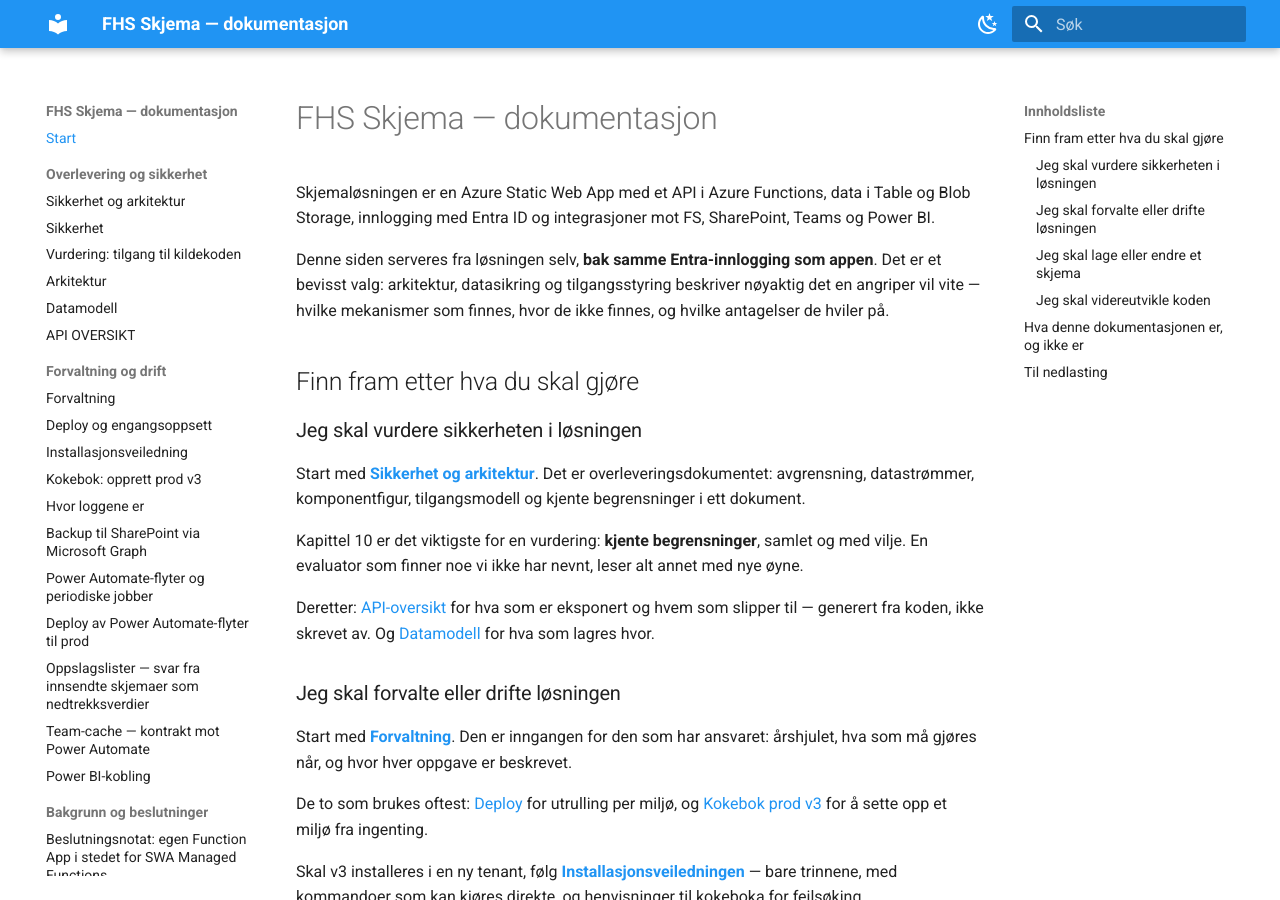
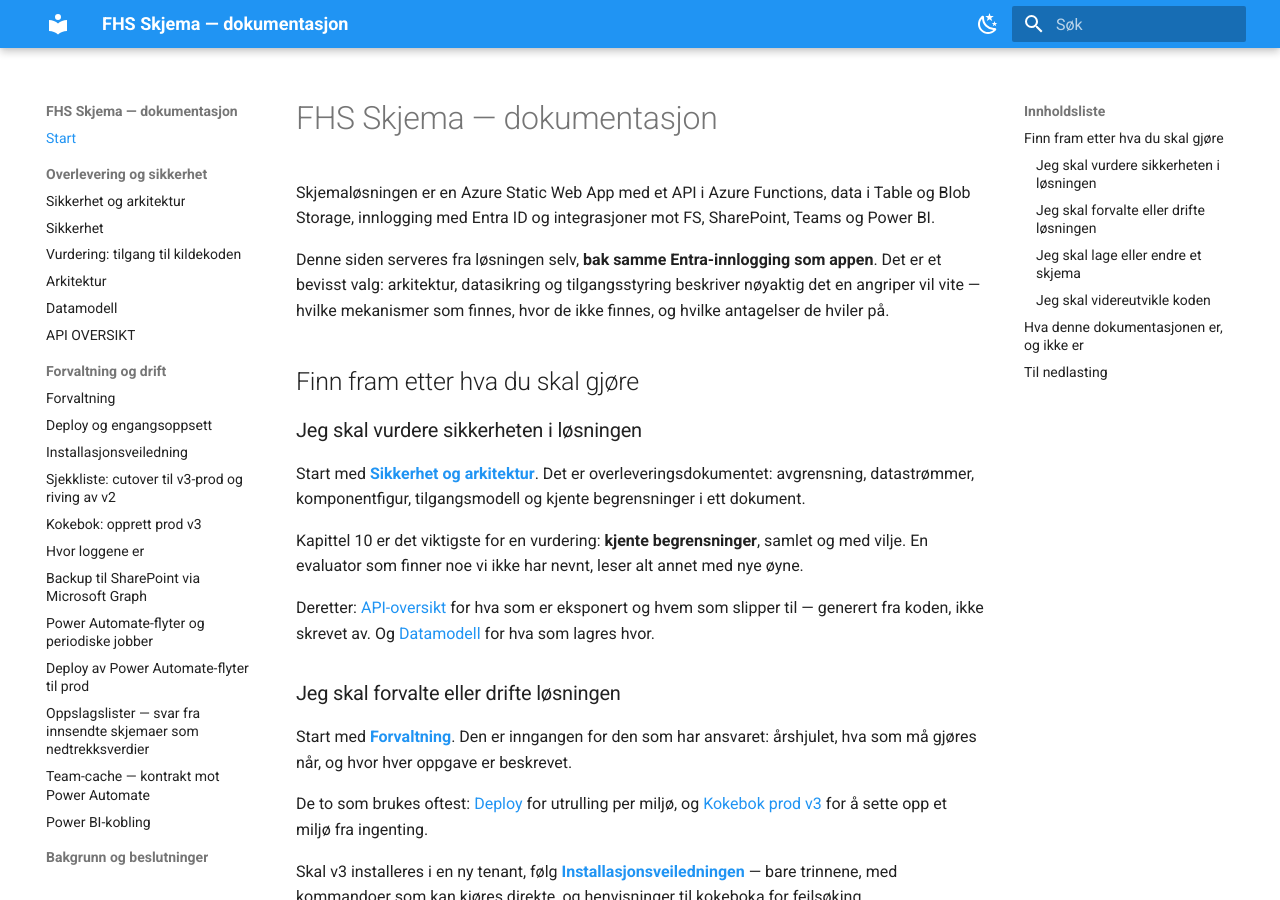
Before and after one commit to jachrist/skjema-swa, an MkDocs documentation site: the page built from docs/index.md, in a window 1280 px wide and 900 px high. Built offline with MkDocs 1.6.1 and Material for MkDocs 9.7.7, drawn with Linux system fonts in a browser that asks for light colours; part of the change alters nothing that is shown.

Commit message:
Sjekkliste for cutover til v3-prod og riving av v2 i begge tenantene
Samler kapittel 10, 11 og 13 i kokeboka til én rekkefølge, med en test
(kommando og forventet svar) til hvert punkt: før pausen, beslutninger,
pausen, neste morgen, riving av v2-prod, riving av pilot, sikkerhet som
kan strammes inn når v2 er borte (nøkkelrotasjon, delt nøkkel av,
klienthemmeligheter, sig=-adresser), og opprydding i GitHub og repoet.

Advarer særskilt mot å slette v2 sin datakonto — den er v3-prods etter
ompekingen — og mot az group delete i den delte ressursgruppa.

Co-Authored-By: Claude Opus 5.5 <noreply@anthropic.com>
Claude-Session: https://claude.ai/code/session_015ayNVTGuem7WF3WCorEerp

````diff
--- /dev/null
+++ b/docs/SJEKKLISTE-CUTOVER-OG-RIVING.md
@@ -0,0 +1,369 @@
+# Sjekkliste: cutover til v3-prod og riving av v2
+
+Alt som skal være gjort før v3-prod er eneste prod, og før v2 er borte i
+begge tenantene — med en **test til hvert punkt**. En test er en kommando
+med et forventet svar. Stemmer svaret, er punktet ferdig; stemmer det ikke,
+er det ikke det, uansett hva hukommelsen sier.
+
+Bakgrunn og feilsøking står i `docs/KOKEBOK-PROD-V3.md`: kapittel 10
+(cutover), «Gentle-dune etter cutover», og ryddelista i kapittel 13.
+
+| Del | Tenant | Hva |
+|---|---|---|
+| A | prod | Det som skal være gjort FØR pausen |
+| B | prod | Beslutninger som må tas før riving |
+| C | prod | Cutover — pausen |
+| D | prod | Neste morgen |
+| E | prod | Riving av v2-prod |
+| F | dev | Riving av pilot (v2-dev) |
+| G | begge | Sikkerhet som først kan strammes inn når v2 er borte |
+| H | GitHub og repo | Opprydding |
+
+**Rekkefølgen er ikke valgfri.** E og F river ressurser. Det som rives, kan
+ikke testes etterpå — og tilbakeveien i kokeboka forutsetter at v2 står.
+
+> **Datakontoen til v2-prod skal IKKE slettes.** Etter ompekingen (form A) er
+> den v3-prods datakonto. Den ligger i samme ressursgruppe som v2-SWA-en, og
+> den har v2 i navnet. Det er derfor den står her.
+>
+> **Aldri `az group delete`.** Ressursgruppa `fhs-prod-rg-01` deles av v2,
+> v3, Key Vault og datakontoen (kokeboka 0.3). Slett ressurs for ressurs.
+
+---
+
+## Startblokk — prod-tenanten
+
+Kjøres ved hver oppstart av Cloud Shell, som i installasjonsveiledningen. Alt
+under leser herfra. v2-ressursene slås opp fra vertsnavnet og fra v3 sine app
+settings, så ingen navn skal skrives inn for hånd.
+
+```powershell
+$GHREPO  = 'jachrist/skjema-swa'
+$RG      = 'fhs-prod-rg-01'
+$FA      = 'fa-skjema-3-prod'
+$SWA     = 'swa-skjema-3-prod'
+$MI      = 'mi-skjema-3-prod'
+$KV      = 'fhs-kv-01'
+$V3BLANK = 'stskjema3prod'
+$V2VERT  = 'gentle-dune-00a313603.7.azurestaticapps.net'
+$OFFENTLIG = 'https://www.fskjema.no'
+
+$v2 = az staticwebapp list --query "[?defaultHostname=='$V2VERT'] | [0].{navn:name, rg:resourceGroup}" -o json | ConvertFrom-Json
+$V2SWA = $v2.navn
+$V2RG  = $v2.rg
+$DATA  = az functionapp config appsettings list --name $FA --resource-group $RG --query "[?name=='STORAGE_ACCOUNT_NAME'].value | [0]" -o tsv
+$V3VERT = az staticwebapp show --name $SWA --resource-group $RG --query defaultHostname -o tsv
+$PRINCIPAL = az identity show --name $MI --resource-group $RG --query principalId -o tsv
+$KV_ID = az keyvault show --name $KV --query id -o tsv
+[pscustomobject]@{ V2SWA = $V2SWA; V2RG = $V2RG; Datakonto = $DATA; V3Vert = $V3VERT; Identitet = $PRINCIPAL } | Format-List
+```
+
+`V2SWA` er tom når v2-prod er revet. `Datakonto` skal være v2 sin konto, ikke
+`stskjema3prod` — se A3.
+
+---
+
+## A. Før pausen
+
+Mye av dette ble gjort i uka før. Testene sier hva som faktisk står.
+
+| ☐ | Punkt | Test | Forventet |
+|---|---|---|---|
+| ☐ | A1. v3-prod kjører siste `main` | `Invoke-RestMethod "https://$V3VERT/api/ping"` → `bygg.commit` | Lik `git ls-remote https://github.com/$GHREPO main` |
+| ☐ | A2. Frontend og API fra samme commit | Se under | Samme SHA i begge |
+| ☐ | A3. v3 leser v2 sin datakonto | `$DATA` fra startblokka | v2 sin konto, ikke `stskjema3prod` |
+| ☐ | A4. Identiteten har de tre rollene på den | Se under | Tre linjer |
+| ☐ | A5. Ingen tilkoblingsstreng på v3 | Se under | Tomt |
+| ☐ | A6. Timerne er på | Se under | Tomt — ingen `AzureWebJobs.…Disabled` |
+| ☐ | A7. Cron mot v2-prod er stoppet | `gh variable list --repo $GHREPO` | `SWA_URL_PROD` står **ikke** i lista |
+| ☐ | A8. `HASH_SALT`, `OTP_HMAC_KEY`, `FLOW_CALLBACK_KEY` er like | **Administrasjon → ⚙️ System** i begge appene | Likt avtrykk på alle tre (kokeboka 7b) |
+| ☐ | A9. Nøkkelkalenderen har `prod`-rader | **Administrasjon → 🗓 Nøkkelkalender** på v3-prod | Raderne for v3 sine nøkler, med utløpsdato |
+| ☐ | A10. Flytene som forgrener på `miljø` tåler `"prod"` | Gå gjennom flytene | Ingen tester `== "production"` alene (kokeboka 10, «Miljønavnet skifter») |
+| ☐ | A11. TTL på `www` er 5 minutter | `nslookup -debug www.fskjema.no 8.8.8.8` | `ttl = 300` eller lavere |
+| ☐ | A12. Beslutningene i B er tatt | — | — |
+
+A2, A4, A5 og A6:
+
+```powershell
+$api = (Invoke-RestMethod "https://$V3VERT/api/ping").bygg.commit
+$fe = [regex]::Match((Invoke-WebRequest "https://$V3VERT/js/config.js" -UseBasicParsing).Content, '"commit":\s*"([0-9a-f]+)"').Groups[1].Value
+[pscustomobject]@{ API = $api; Frontend = $fe; Like = ($api -eq $fe) } | Format-List
+
+$DATA_ID = az storage account show --name $DATA --query id -o tsv
+az role assignment list --assignee-object-id $PRINCIPAL --scope $DATA_ID --query "[].roleDefinitionName" -o tsv
+
+az functionapp config appsettings list --name $FA --resource-group $RG --query "[?name=='STORAGE_CONNECTION_STRING'].name" -o tsv
+az functionapp config appsettings list --name $FA --resource-group $RG --query "[?starts_with(name, 'AzureWebJobs.') && ends_with(name, '.Disabled')].{navn:name, verdi:value}" -o table
+```
+
+Rollene: `Storage Table Data Contributor`, `Storage Blob Data Contributor` og
+`Storage Blob Delegator`.
+
+---
+
+## B. Beslutninger før riving
+
+Tre ting avgjør om v2-prod kan rives samme dag, eller må stå en tid.
+
+### B1. Lenker i omløp som peker på gentle-dune
+
+Lenker i e-post bygges av `SWA_URL` i appen som sendte dem. Har v2-prod hatt
+`SWA_URL` satt til gentle-dune-adressen, peker disse dit — og slutter å virke
+når v2-prod rives:
+
+* utsendingslenker (gyldige i 90 dager)
+* lenker i varsler og kvitteringer
+* Power BI-feeder (`pb-token`) — URL-en Power BI henter fra
+
+```powershell
+az staticwebapp appsettings list --name $V2SWA --resource-group $V2RG --query "properties.SWA_URL" -o tsv
+```
+
+| Svaret | Følge |
+|---|---|
+| `https://www.fskjema.no` | Lenkene peker på `www`, som etter cutover er v3. Ingenting går tapt |
+| `https://gentle-dune-…` | Lenker sendt fra v2 dør med v2. Velg: **rive likevel** (utsendinger sendes på nytt fra v3, og Power BI-feeder lages på nytt), eller **videresendingsside** på v2 i 90 dager (valg A i kokeboka 7c) |
+
+Power BI-koblingene opprettes fra **Datauttrekk**-siden, og tokenene ligger
+i tabellen `Tilgangskontroll`. Det finnes ingen samlet liste i appen. Peker
+v2-prods `SWA_URL` på gentle-dune, må hver eier lage en ny kobling fra
+`www.fskjema.no` og bytte URL-en i Power BI — gi beskjed før riving.
+
+### B2. Gentle-dune etter cutover
+
+Kokeboka 7c. Besluttet retning: **rive** (B i 7c). Da får den som har en
+lagret 301 fra `fskjema.no`, en feilside til nettleserens buffer er tømt. B1
+avgjør om det er nok.
+
+### B3. Den tomme v3-kontoen
+
+`stskjema3prod` var v3-prods datakonto før ompekingen. Den har testdata fra
+perioden før cutover, og ingenting leser den nå. Skal den slettes (E7), eller
+står den som arkiv?
+
+---
+
+## C. Cutover — pausen
+
+Trinnene er kokebokas 11–16, med test.
+
+| ☐ | Punkt | Test | Forventet |
+|---|---|---|---|
+| ☐ | C1. `VARSLING_DEAKTIVERT` er borte på v3-prod | `az functionapp config appsettings list --name $FA --resource-group $RG --query "[?name=='VARSLING_DEAKTIVERT'].name" -o tsv` | Tomt |
+| ☐ | C2. `SWA_URL` på v3-prod er `www` | `az functionapp config appsettings list --name $FA --resource-group $RG --query "[?name=='SWA_URL'].value" -o tsv` | `https://www.fskjema.no` |
+| ☐ | C3. `www` er tatt av som standarddomene på v2-prod | Portalen: v2-SWA → **Custom domains** | `gentle-dune-…` er standard |
+| ☐ | C4. `www` er flyttet | Se under | Står på v3, `Ready`. Står ikke på v2 |
+| ☐ | C5. DNS peker på v3 | `nslookup -type=CNAME www.fskjema.no 8.8.8.8` | `$V3VERT` |
+| ☐ | C6. Full backup fra v3 | **Jobber → Backup (full) → Kjør nå** | `prod-backup-…` i SharePoint |
+
+C4:
+
+```powershell
+az staticwebapp hostname list --name $SWA --resource-group $RG --query "[].{navn:name, status:status}" -o table
+az staticwebapp hostname list --name $V2SWA --resource-group $V2RG --query "[].name" -o tsv
+```
+
+Første kommando skal vise `www.fskjema.no` med `Ready`. Den andre skal ikke
+vise `www.fskjema.no`.
+
+**Kontroll rett etter pausen** — i en nettleser som ikke har vært på
+`fskjema.no` før (privat vindu er ikke nok for en lagret 301):
+
+| ☐ | Test | Forventet |
+|---|---|---|
+| ☐ | `curl.exe -sI https://fskjema.no` | `location: https://www.fskjema.no/` |
+| ☐ | `Invoke-RestMethod "$OFFENTLIG/api/ping"` | `miljø` = `prod`, `bygg.commit` som A1 |
+| ☐ | Logg inn på `www.fskjema.no` | Inn, med egen UPN |
+| ☐ | **Administrasjon → ⚙️ System** | `lagring.maate` = `managed-identity`, kontoen er `$DATA`, `flytAuth` = `entra` |
+| ☐ | Send inn et testskjema | Kvittering og behandlervarsel kommer, med lenker til `www` |
+| ☐ | Skjemaet i Hendelser | Varselet har `"miljø": "prod"` i flyten (ikke `Production`) |
+
+---
+
+## D. Neste morgen
+
+| ☐ | Test | Forventet |
+|---|---|---|
+| ☐ | **Jobber**-fanen på v3-prod | Alle ti nattjobbene `ok`, startet av `timer` |
+| ☐ | GitHub Actions, en av cron-workflowene | `prod`-raden er hoppet over med `::notice::` |
+| ☐ | Hendelser på v3-prod, siste døgn | Ingen jobb kjørt to ganger (to `refresh-fs.oppdatert` samme natt betyr at v2 kjører også) |
+| ☐ | Backup i SharePoint | `prod-delta-…` fra natten |
+| ☐ | Ingen varsler fra v2 | Flytenes kjørehistorikk: ingen kall med `"miljø": "Production"` etter pausen |
+
+**Når D er grønn, er cutover ferdig.** La v2-prod stå et døgn eller to til
+før E — det er tilbakeveien.
+
+---
+
+## E. Riving av v2-prod
+
+Først når D er grønn og B er avgjort.
+
+| ☐ | Punkt | Kommando / sted |
+|---|---|---|
+| ☐ | E1. Hent v2-SWA-ens identitet | `$V2MI = az staticwebapp identity show --name $V2SWA --resource-group $V2RG --query principalId -o tsv` |
+| ☐ | E2. Fjern rollene den har (Key Vault og eventuelle storage-roller) | Se under |
+| ☐ | E3. Fjern gentle-dune som redirect-URI på påloggingsappen | Se under |
+| ☐ | E4. Slett v2-SWA-en | `az staticwebapp delete --name $V2SWA --resource-group $V2RG --yes` |
+| ☐ | E5. Slett `production`-radene i nøkkelkalenderen | **Administrasjon → 🗓 Nøkkelkalender** på v3-prod — admin-lista viser alle partisjoner |
+| ☐ | E6. Application Insights for v2, hvis den er egen | Portalen. Ikke den v3-prod bruker |
+| ☐ | E7. `stskjema3prod`, hvis B3 sa slett | `az storage account delete --name $V3BLANK --resource-group $RG --yes` |
+
+E2 — listen først, så sletting. Les lista før du sletter:
+
+```powershell
+az role assignment list --assignee-object-id $V2MI --all --query "[].{rolle:roleDefinitionName, omfang:scope}" -o table
+$ider = az role assignment list --assignee-object-id $V2MI --all --query "[].id" -o tsv
+foreach ($id in $ider) { az role assignment delete --ids $id --output none }
+```
+
+E3 — påloggingsappen deles av v2 og v3. Bare gentle-dune skal bort:
+
+```powershell
+$APPID = az staticwebapp appsettings list --name $SWA --resource-group $RG --query "properties.AAD_CLIENT_ID" -o tsv
+$alle = az ad app show --id $APPID --query 'web.redirectUris' -o tsv
+$beholdes = @($alle) | Where-Object { $_ -and $_ -notlike "*$V2VERT*" }
+$arg = @('ad', 'app', 'update', '--id', $APPID, '--web-redirect-uris') + $beholdes
+az @arg
+az ad app show --id $APPID --query 'web.redirectUris' -o tsv
+```
+
+Den siste skal vise `www`, `v3` og v3 sitt `azurestaticapps.net`-navn — og
+ikke gentle-dune.
+
+**Test etter E:**
+
+| ☐ | Test | Forventet |
+|---|---|---|
+| ☐ | `az staticwebapp list --query "[?defaultHostname=='$V2VERT'].name" -o tsv` | Tomt |
+| ☐ | **`az storage account show --name $DATA --query name -o tsv`** | **Kontonavnet — den skal FORTSATT finnes** |
+| ☐ | `Invoke-RestMethod "$OFFENTLIG/api/ping"` | Svarer som før |
+| ☐ | Logg inn på `www.fskjema.no` | Virker |
+
+---
+
+## F. Riving av pilot (v2-dev)
+
+Dev-tenanten. v3-dev (`gray-beach-…`, `dev.v3.fskjema.no`) blir stående — det
+er der testbrukerne er.
+
+```powershell
+az login --tenant 02ff6bc3-07c5-4ed5-835e-5c68c26ab8eb --use-device-code --output none
+$PILOT = az staticwebapp list --query "[?starts_with(defaultHostname, 'ashy-meadow-0f2a44503')] | [0].{navn:name, rg:resourceGroup, vert:defaultHostname}" -o json | ConvertFrom-Json
+$PILOT | Format-List
+```
+
+**Finn pilotens datakonto uten å skrive ut nøkkelen.** Den står i en
+tilkoblingsstreng i app settings; bare kontonavnet hentes ut:
+
+```powershell
+$cs = az staticwebapp appsettings list --name $PILOT.navn --resource-group $PILOT.rg --query "properties.STORAGE_CONNECTION_STRING" -o tsv
+$PILOTDATA = (($cs -split ';') | Where-Object { $_ -like 'AccountName=*' }) -replace '^AccountName=', ''
+Remove-Variable cs
+$PILOTDATA
+```
+
+> **Kontroller at `$PILOTDATA` ikke er v3-dev sin konto** (`stskjema3dev`) og
+> ikke den delte lista-kontoen (se G4). Er den det, stopp.
+
+| ☐ | Punkt | Kommando / sted |
+|---|---|---|
+| ☐ | F1. Pilotens jobber stoppes | `gh variable delete SWA_URL --repo $GHREPO` — pilot-radene i cron-workflowene hopper da over. Diagnose-workflowene leser den også (H) |
+| ☐ | F2. Rollene til pilot-SWA-ens identitet | Som E1–E2, med `$PILOT.navn` / `$PILOT.rg`. Kokeboka sier de er levninger uten effekt |
+| ☐ | F3. Pilotens redirect-URI | Som E3, men med `$APPID` fra pilot-SWA-ens `AAD_CLIENT_ID` og pilotens vertsnavn. Bruker bare pilot appen, kan den slettes i stedet — da også klienthemmeligheten (`AAD_CLIENT_SECRET`) |
+| ☐ | F4. Slett pilot-SWA-en | `az staticwebapp delete --name $PILOT.navn --resource-group $PILOT.rg --yes` |
+| ☐ | F5. Pilotens datakonto | Ta en siste backup om dataene skal tas vare på. Deretter `az storage account delete --name $PILOTDATA --resource-group $PILOT.rg --yes` |
+| ☐ | F6. `kv-fhsskjema-pilot` | Slett, eller la stå som arkiv. Har den purge protection, blir den liggende slettet i oppbevaringstiden |
+| ☐ | F7. Flyter bare pilot brukte | Slå av i Power Automate. v3-dev bruker sine egne, med Entra |
+
+**Test etter F:**
+
+| ☐ | Test | Forventet |
+|---|---|---|
+| ☐ | `az staticwebapp list --query "[?starts_with(defaultHostname, 'ashy-meadow')].name" -o tsv` | Tomt |
+| ☐ | `Invoke-RestMethod https://dev.v3.fskjema.no/api/ping` | Svarer, `miljø` = `dev` |
+| ☐ | Logg inn på `dev.v3.fskjema.no` | Virker |
+| ☐ | Neste natt: en cron-workflow i GitHub | Pilot-raden hoppet over, ikke rød |
+
+---
+
+## G. Sikkerhet som strammes inn når v2 er borte
+
+Dette er gevinsten. Alt her var umulig så lenge v2 brukte en delt nøkkel.
+
+| ☐ | Punkt | Hvorfor | Test |
+|---|---|---|---|
+| ☐ | G1. Roter begge kontonøklene på datakontoen | Tilkoblingsstrengen sto i klartekst i v2 sine app settings (sikkerhetsdokumentet 7.2) | Se under |
+| ☐ | G2. Slett `storage-connection-string` i `fhs-kv-01` | Ingen bruker den | `az keyvault secret show --vault-name $KV --name storage-connection-string` gir `SecretNotFound` |
+| ☐ | G3. Fjern klienthemmeligheten på backup-appen | v3 bruker sertifikat. Hemmeligheten vinner over sertifikatet hvis begge er satt (kokeboka 0.5) | `az ad app credential list --id <backup-appens appId> --query "[].{navn:displayName, utloper:endDateTime}" -o table` er tom. Slett `graph-client-secret` i vaulten |
+| ☐ | G4. Slå av delt nøkkel på datakontoen | Da finnes ingen nøkkel å lekke. **Først** etter testen under | `az storage account show --name $DATA --query allowSharedKeyAccess` gir `false` |
+| ☐ | G5. Flytene krever Entra, og `sig=`-adressene slutter å virke | v2 kalte med `sig=`. v3 bruker token | Hver HTTP-trigger: «Spesifikke brukere i leieren». Et kall med den gamle `sig=`-URL-en og uten token gir 401 |
+| ☐ | G6. Fjern SWA-identitetens storage-roller i dev | Levninger (kokeboka 7.3) | E2-kommandoen mot dev gir ingen storage-roller |
+
+G1 — roter én nøkkel om gangen, og test mellom:
+
+```powershell
+az storage account keys renew --account-name $DATA --resource-group $RG --key primary --output none
+Invoke-RestMethod "$OFFENTLIG/api/ping"
+az storage account keys renew --account-name $DATA --resource-group $RG --key secondary --output none
+```
+
+Etter rotasjonen: send inn et testskjema. v3 bruker identiteten, ikke
+nøkkelen, så ingenting skal merkes.
+
+**Før G4 — er det noe som fortsatt bruker kontonøkkelen?** En konto-SAS er
+signert med nøkkelen, og slutter å virke når delt nøkkel slås av. Den delte
+lista-kontoen (oppgaver og nøkkelkalender, `TODO_STORAGE_CONNECTION_STRING`)
+er den kjente kandidaten. Hent bare vertsnavnet:
+
+```powershell
+$sas = az keyvault secret show --vault-name $KV --name todo-storage-connection-string --query value -o tsv
+(($sas -split ';') | Where-Object { $_ -like 'TableEndpoint=*' -or $_ -like 'BlobEndpoint=*' -or $_ -like 'AccountName=*' })
+Remove-Variable sas
+```
+
+| Svaret | G4 |
+|---|---|
+| En annen konto enn `$DATA` | Kan slås av |
+| `$DATA` | **Ikke slå av** — oppgavelista og nøkkelkalenderen slutter da å virke. Flytt dem først |
+
+G4:
+
+```powershell
+az storage account update --name $DATA --resource-group $RG --allow-shared-key-access false --output none
+```
+
+Etterpå: logg inn, åpne et skjema med vedlegg, last ned vedlegget, og kjør
+**Backup (delta)**. Alt går via identiteten og delegert SAS. Feiler noe, slå
+den på igjen med `true` og les hva som feilet.
+
+---
+
+## H. GitHub og repoet
+
+| ☐ | Punkt | Når |
+|---|---|---|
+| ☐ | H1. Slett hemmelighetene `AZURE_STATIC_WEB_APPS_API_TOKEN_PROD` (v2) og `AZURE_STATIC_WEB_APPS_API_TOKEN_ASHY_MEADOW_0F2A44503` (pilot) | Etter E og F |
+| ☐ | H2. Slett `SCHEDULER_KEY` og `SCHEDULER_KEY_PROD` i GitHub | Etter E og F. Ingen workflow kaller da noen app |
+| ☐ | H3. Slett GitHub-miljøet `pilot` | Etter F |
+| ☐ | H4. Ryddelista i kokeboka kapittel 13 | En egen PR, etter E og F: de åtte cron-workflowene, tre deploy-workflows → én, `deploy_api`, `--velg`, `production` i `MILJO_ALIAS`, `KUN_I_MILJO`, inventaret for pilot |
+| ☐ | H5. Dokumentasjonen | Samme PR: miljøtabellen i `CLAUDE.md`, og `SIKKERHET-OG-ARKITEKTUR.md`, som fortsatt beskriver v2 som gjeldende |
+
+Test etter H1–H3:
+
+```powershell
+gh secret list --repo $GHREPO
+gh variable list --repo $GHREPO
+```
+
+Ingen av de fire hemmelighetene i H1–H2 står i den første. `SWA_URL` og
+`SWA_URL_PROD` står ikke i den andre.
+
+---
+
+## Klar?
+
+v3-prod er eneste prod når **A–D** er grønne. v2 er borte når **E og F** er
+grønne. Løsningen er ryddet når **G og H** er det. G kan tas i sin egen fart,
+men G1 bør gjøres samme uke som E: nøkkelen som sto i klartekst, gjelder til
+den er rotert.
--- a/mkdocs.yml
+++ b/mkdocs.yml
@@ -83,6 +83,7 @@ nav:
       - FORVALTNING.md
       - DEPLOY.md
       - INSTALLASJONSVEILEDNING.md
+      - SJEKKLISTE-CUTOVER-OG-RIVING.md
       - KOKEBOK-PROD-V3.md
       - LOGGING.md
       - BACKUP-SHAREPOINT.md
````
